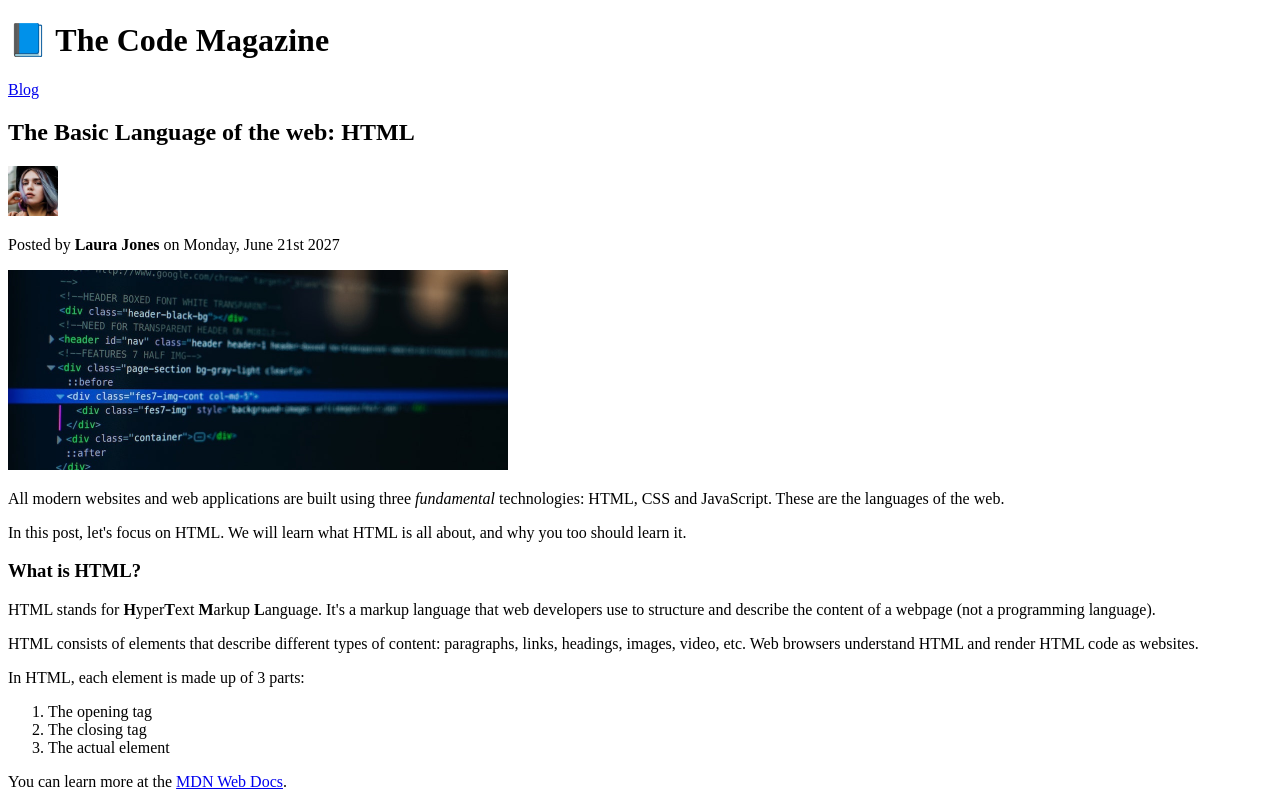
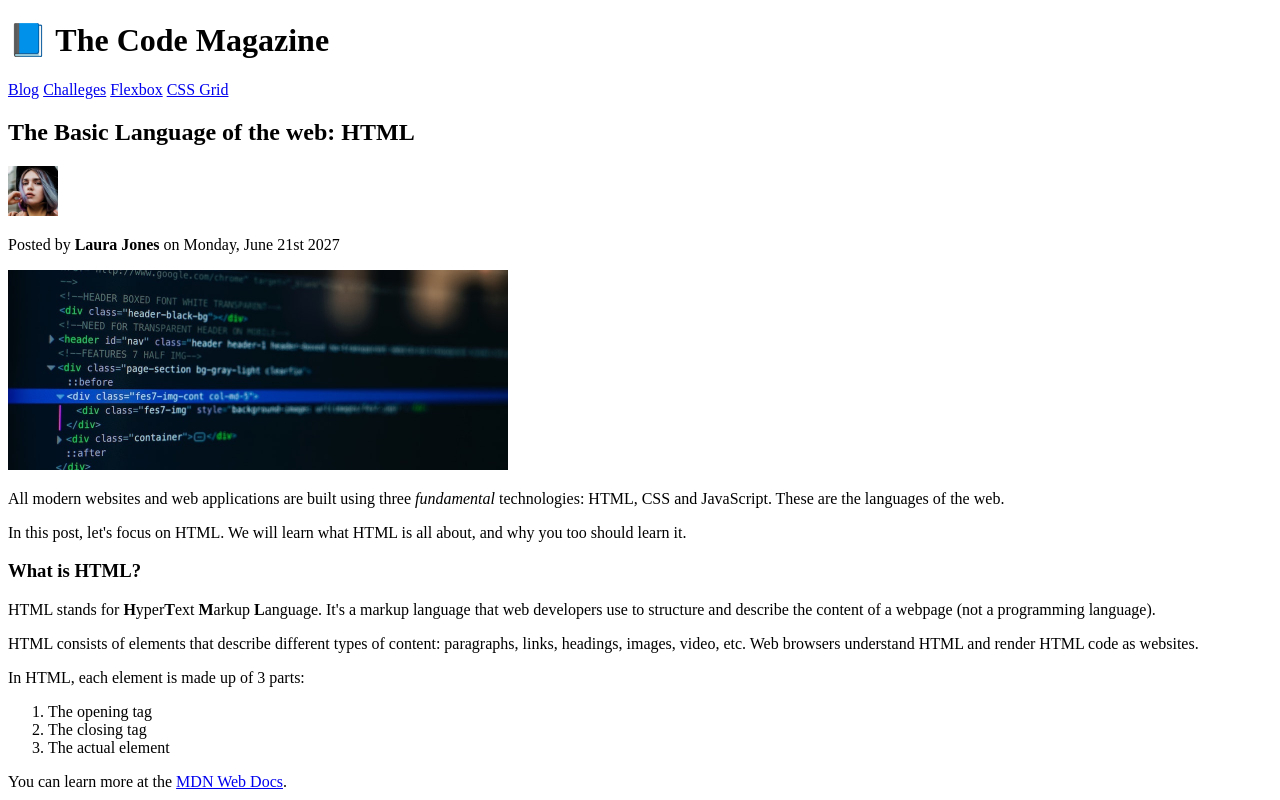
Before and after one commit to dal-garbujapun/web-dev-js, a plain HTML site: page 02-HTML-Fundamentals/index.html in a window 1280 px wide. Shown: the top 800 px of the page. Drawn offline with Linux system fonts and the light colour scheme.

Commit message:
specify a link that doesnot got anywhere

```diff
--- a/02-HTML-Fundamentals/index.html
+++ b/02-HTML-Fundamentals/index.html
@@ -18,6 +18,9 @@
     <h1>📘 The Code Magazine</h1>
 
     <a href="blog.html">Blog</a>
+    <a href="#">Challeges</a>
+    <a href="#">Flexbox</a>
+    <a href="#">CSS Grid</a>
 
     <h2>The Basic Language of the web: HTML</h2>
     <img
```
